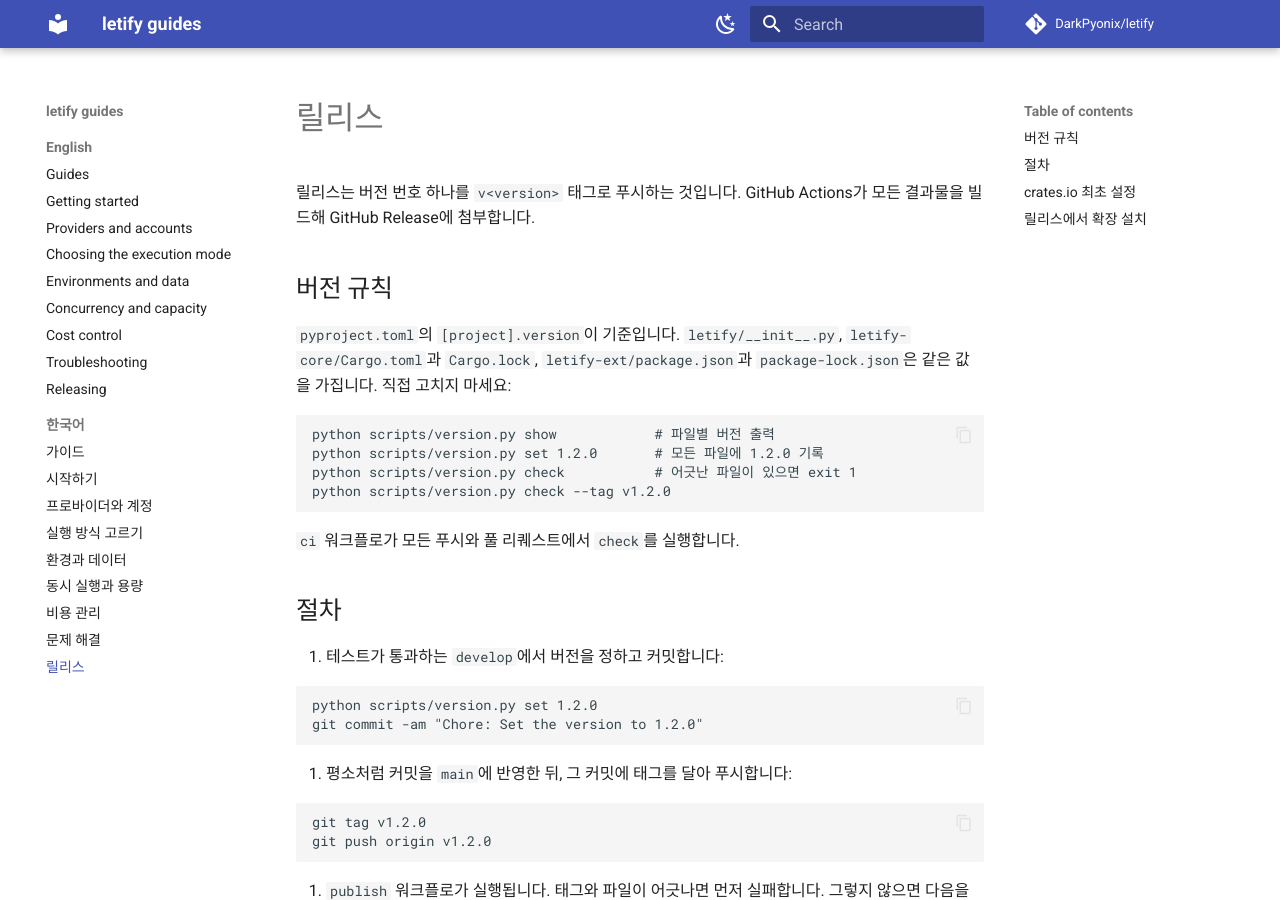
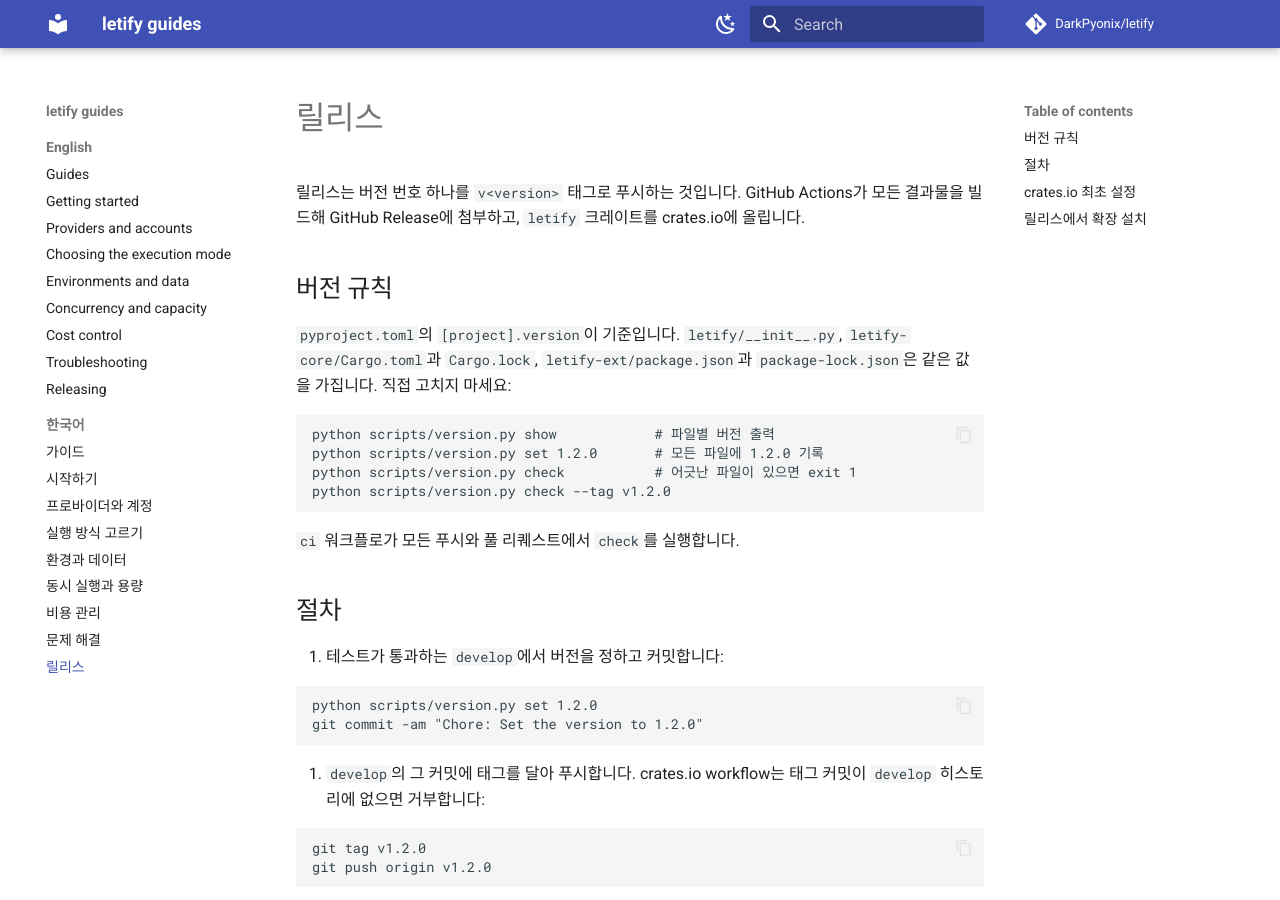
Before and after one commit to DarkPyonix/letify, an MkDocs documentation site: the page built from docs/guide/ko/08-릴리스.md, in a window 1280 px wide and 900 px high. Built offline with MkDocs 1.6.1 and Material for MkDocs 9.7.7, drawn with Linux system fonts in a browser that asks for light colours; comment, search, counter and statistics services are not loaded.

````diff
--- a/docs/guide/ko/08-릴리스.md
+++ b/docs/guide/ko/08-릴리스.md
@@ -1,6 +1,6 @@
 # 릴리스
 
-릴리스는 버전 번호 하나를 `v<version>` 태그로 푸시하는 것입니다. GitHub Actions가 모든 결과물을 빌드해 GitHub Release에 첨부합니다.
+릴리스는 버전 번호 하나를 `v<version>` 태그로 푸시하는 것입니다. GitHub Actions가 모든 결과물을 빌드해 GitHub Release에 첨부하고, `letify` 크레이트를 crates.io에 올립니다.
 
 ## 버전 규칙
 
@@ -24,7 +24,7 @@
    git commit -am "Chore: Set the version to 1.2.0"
    ```
 
-2. 평소처럼 커밋을 `main`에 반영한 뒤, 그 커밋에 태그를 달아 푸시합니다:
+2. `develop`의 그 커밋에 태그를 달아 푸시합니다. crates.io workflow는 태그 커밋이 `develop` 히스토리에 없으면 거부합니다:
 
    ```
    git tag v1.2.0
````
Also changed, not shown: docs/guide/08-releasing.md (+1 -1 lines), 1 other file.
